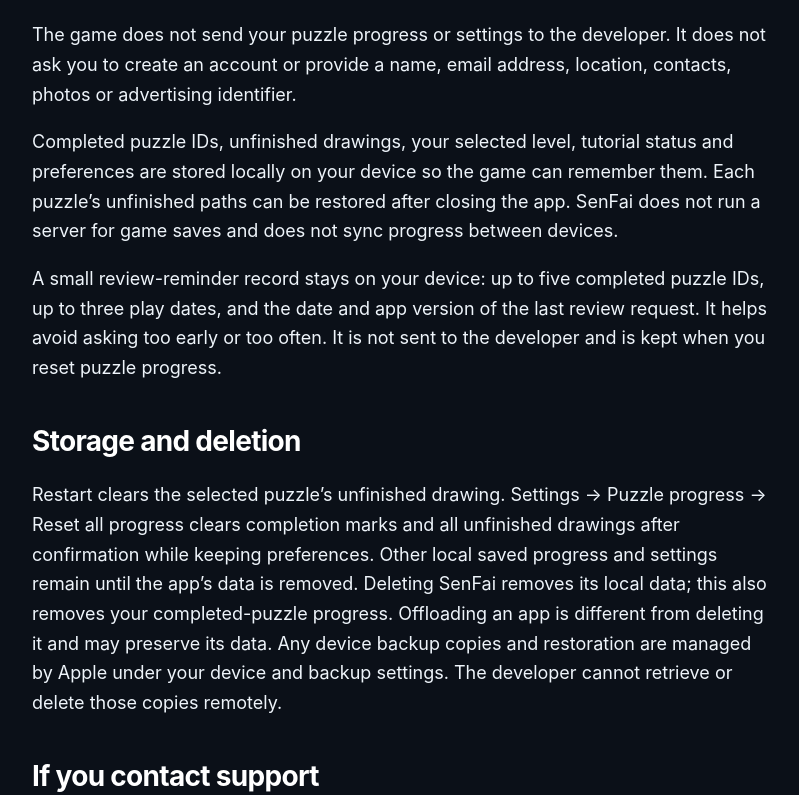
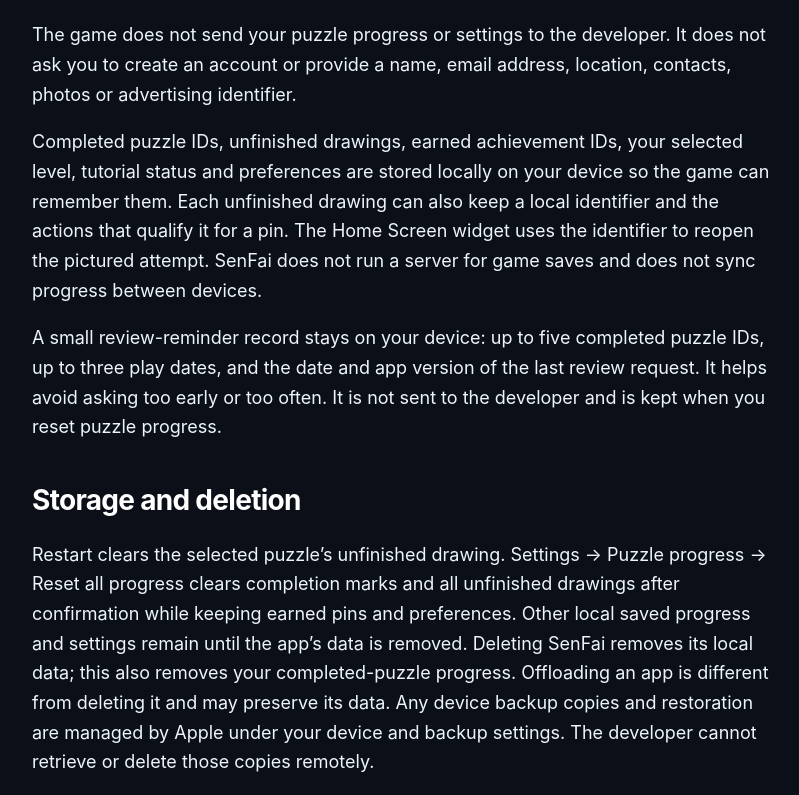
Before and after one commit to JaniJegoroff/senfai, a plain HTML site: page privacy.html in a window 1280 px wide. Shown: the part 665-1460 px from the top of the page, without its empty margins (68-867 px from the left). Drawn offline with Linux system fonts and the light colour scheme.

Commit message:
Publish support and privacy updates for SenFai achievement pins

```diff
--- a/privacy.html
+++ b/privacy.html
@@ -30,10 +30,10 @@
 <p>SenFai: Line Puzzles is provided by Jani Jegoroff. For privacy questions or a request about information you have sent to support, email <a href="mailto:jani.jegoroff@gmail.com?subject=SenFai%20privacy">jani.jegoroff@gmail.com</a>.</p>
 <h2>Information in the game</h2>
 <p>The game does not send your puzzle progress or settings to the developer. It does not ask you to create an account or provide a name, email address, location, contacts, photos or advertising identifier.</p>
-<p>Completed puzzle IDs, unfinished drawings, your selected level, tutorial status and preferences are stored locally on your device so the game can remember them. Each puzzle’s unfinished paths can be restored after closing the app. SenFai does not run a server for game saves and does not sync progress between devices.</p>
+<p>Completed puzzle IDs, unfinished drawings, earned achievement IDs, your selected level, tutorial status and preferences are stored locally on your device so the game can remember them. Each unfinished drawing can also keep a local identifier and the actions that qualify it for a pin. The Home Screen widget uses the identifier to reopen the pictured attempt. SenFai does not run a server for game saves and does not sync progress between devices.</p>
 <p>A small review-reminder record stays on your device: up to five completed puzzle IDs, up to three play dates, and the date and app version of the last review request. It helps avoid asking too early or too often. It is not sent to the developer and is kept when you reset puzzle progress.</p>
 <h2>Storage and deletion</h2>
-<p>Restart clears the selected puzzle’s unfinished drawing. Settings → Puzzle progress → Reset all progress clears completion marks and all unfinished drawings after confirmation while keeping preferences. Other local saved progress and settings remain until the app’s data is removed. Deleting SenFai removes its local data; this also removes your completed-puzzle progress. Offloading an app is different from deleting it and may preserve its data. Any device backup copies and restoration are managed by Apple under your device and backup settings. The developer cannot retrieve or delete those copies remotely.</p>
+<p>Restart clears the selected puzzle’s unfinished drawing. Settings → Puzzle progress → Reset all progress clears completion marks and all unfinished drawings after confirmation while keeping earned pins and preferences. Other local saved progress and settings remain until the app’s data is removed. Deleting SenFai removes its local data; this also removes your completed-puzzle progress. Offloading an app is different from deleting it and may preserve its data. Any device backup copies and restoration are managed by Apple under your device and backup settings. The developer cannot retrieve or delete those copies remotely.</p>
 <h2>If you contact support</h2>
 <p>Contacting support is optional and separate from playing. If you send an email, the developer receives your email address and whatever message, device details or attachments you choose to include. This information is used to answer your request and investigate the problem, not for advertising or mailing lists.</p>
 <p>Support correspondence is processed by the email services used to send and receive it. It is kept only for as long as needed to handle the request and necessary follow-up, or to meet applicable legal obligations. You can ask for access, correction or deletion by emailing the address above. Please avoid including sensitive information that is not needed for your request.</p>
```
Also changed, not shown: support.html (+5 -1 lines).
